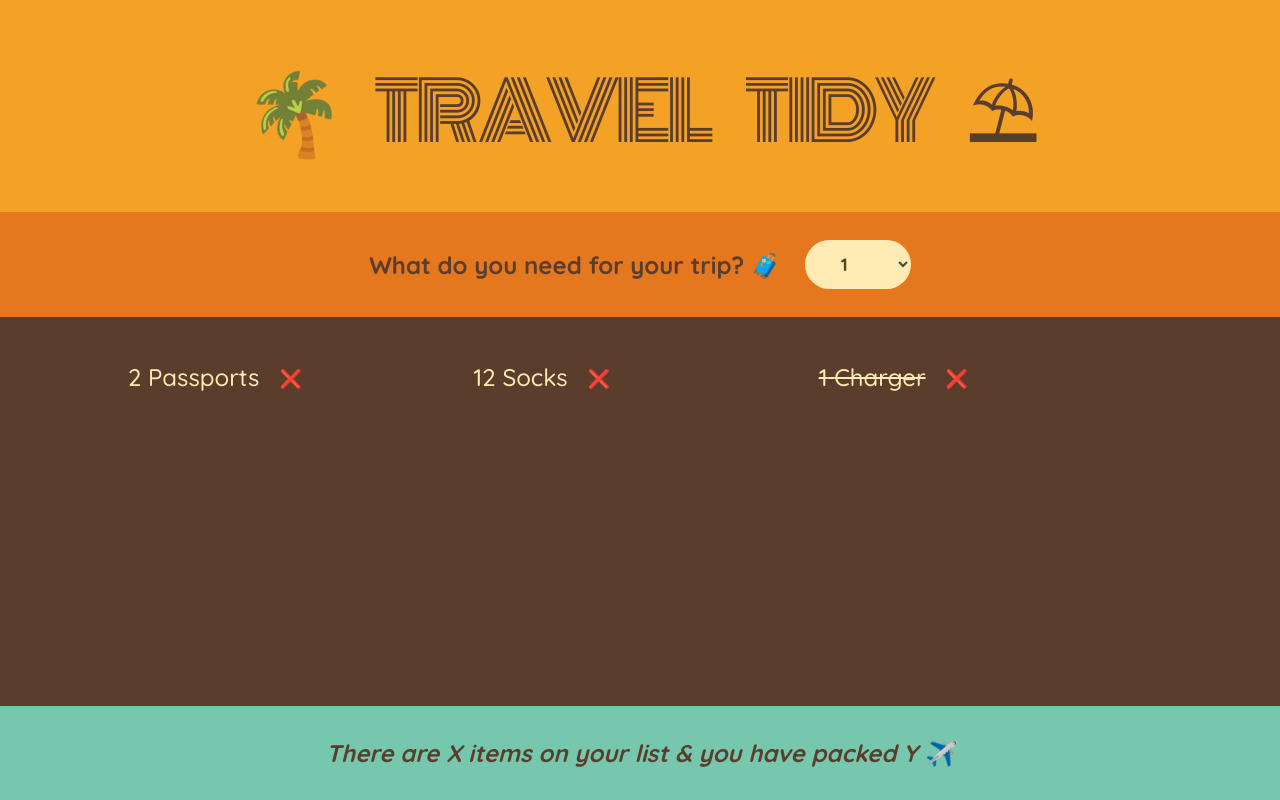
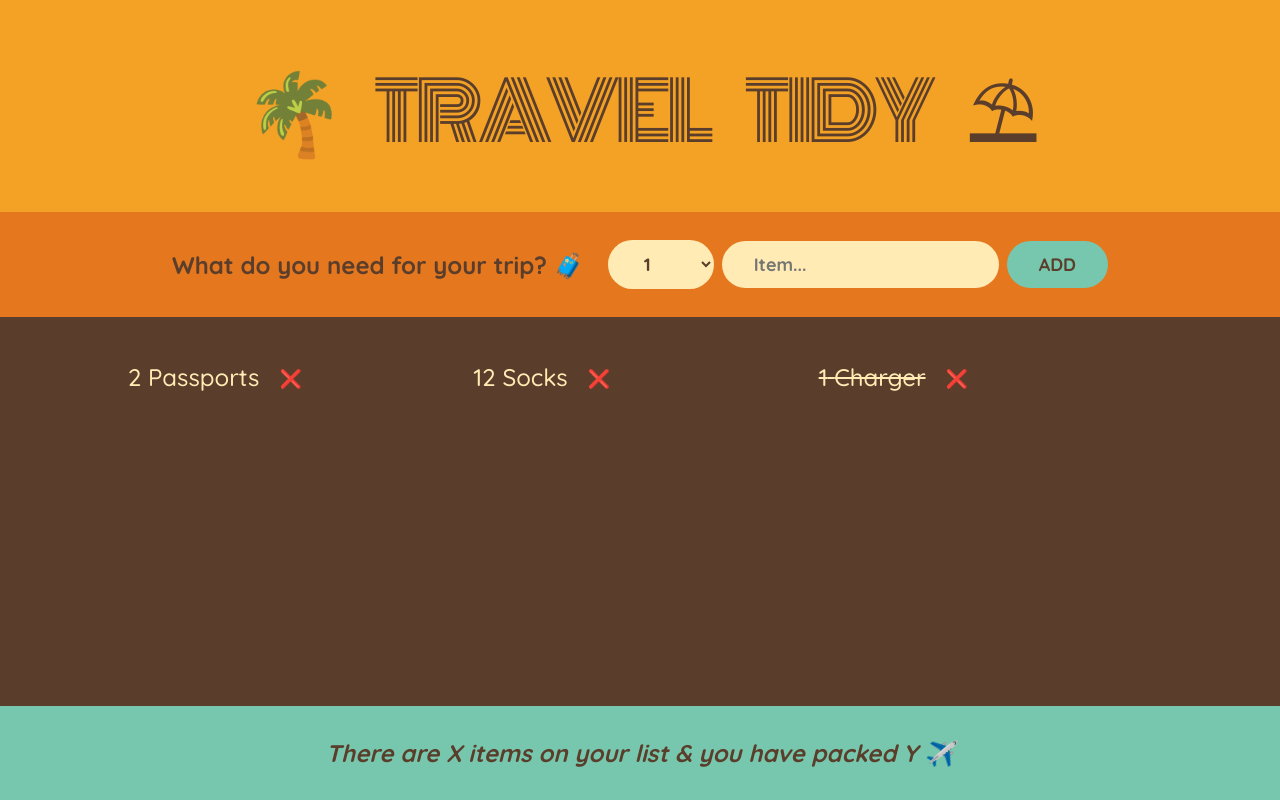
Before and after one commit to mahmudurmahid/travel-list-react, a React (Create React App) app in the folder travel-list-app/: page / in a window 1280 px wide. Built offline with nearby package versions, Linux system fonts and the light colour scheme.

Commit message:
boiler plate item input and add button

```diff
--- a/travel-list-app/src/App.js
+++ b/travel-list-app/src/App.js
@@ -30,6 +30,8 @@ function Form() {
           </option>
         ))}
       </select>
+      <input type="text" placeholder="Item..."></input>
+      <button>add</button>
     </form>
   );
 }
```
